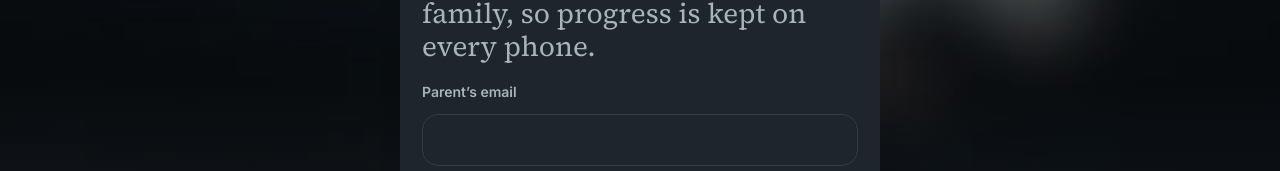
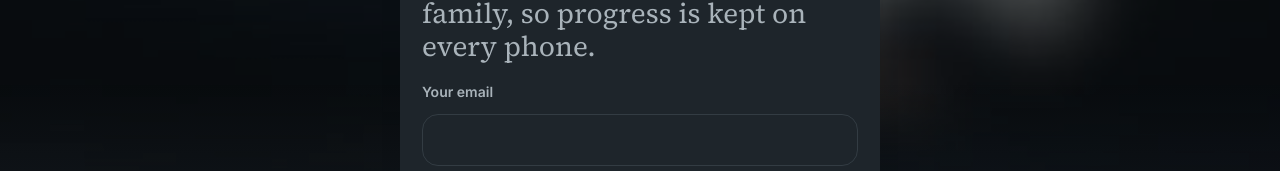
Before and after one commit to ourcommunityapp1/Margin, a Next.js app: page /heir/signin in a window 1280 px wide. Shown: the part 516-687 px from the top of the page. Built offline with nearby package versions, Linux system fonts and the light colour scheme; no server answers; what ts-fsrs would draw is missing.

Commit message:
Heir: sign-in asks for your email, not a parent's
Co-Authored-By: Claude Opus 5.5 <noreply@anthropic.com>
Claude-Session: https://claude.ai/code/session_012h91uo7SQKGKrBefW5CTYU

```diff
--- a/src/app/heir/ui/signin.tsx
+++ b/src/app/heir/ui/signin.tsx
@@ -51,7 +51,7 @@ export function SignIn({ next }: { next: string }) {
         </p>
         {!sent ? (
           <form onSubmit={send} style={{ display: 'flex', flexDirection: 'column', gap: 12 }}>
-            <label htmlFor="heir-email" className="hr-label">Parent’s email</label>
+            <label htmlFor="heir-email" className="hr-label">Your email</label>
             <input id="heir-email" type="text" inputMode="email" autoComplete="email" value={email} onChange={(e) => setEmail(e.target.value)} required />
             <button type="submit" className="hr-btn" disabled={busy || !/.+@.+\..+/.test(email)}>{busy ? 'Sending…' : 'Email me a code'}</button>
           </form>
```
